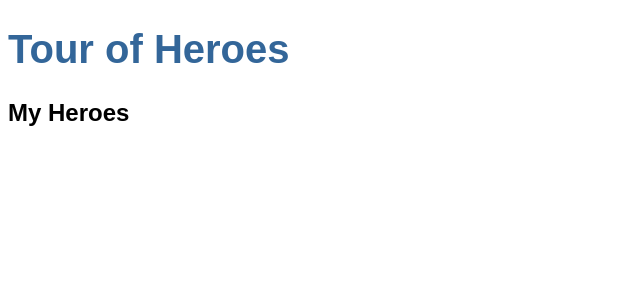
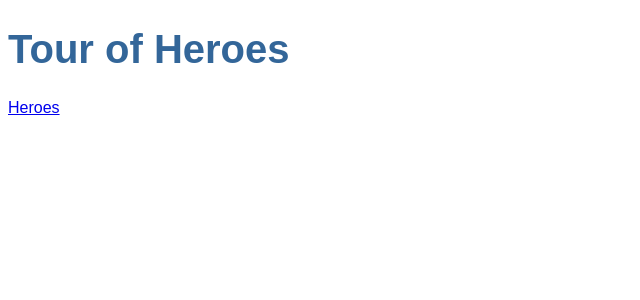
Before and after one commit to Zyrone05/Heros, an Angular app: page / in a window 1280 px wide. Shown: the top 300 px of the page, without its empty margins (0-640 px from the left). Built offline with nearby package versions, Linux system fonts and the light colour scheme.

Commit message:
Navigation Hinzfügen

```diff
--- a/src/app/app.component.html
+++ b/src/app/app.component.html
@@ -1,3 +1,6 @@
 <h1>{{title}}</h1>
-<app-heroes></app-heroes>
+<nav>
+    <a routerLink="/heroes">Heroes</a>
+</nav>
+<router-outlet></router-outlet>
 <app-messages></app-messages>
--- a/src/app/app.module.ts
+++ b/src/app/app.module.ts
@@ -5,6 +5,7 @@
 import { HeroesComponent } from './heroes/heroes.component';
 import { HeroDetailComponent } from './hero-detail/hero-detail.component';
 import { MessagesComponent } from './messages/messages.component';
+import { AppRoutingModule } from './app-routing.module';
 
 @NgModule({
   declarations: [
@@ -15,7 +16,8 @@
   ],
   imports: [
     BrowserModule,
-    FormsModule
+    FormsModule,
+    AppRoutingModule
   ],
   providers: [
     // no need to place any providers due to the `providedIn` flag...
```
Also changed, not shown: src/app/app-routing.module.ts (added, +13 -0 lines).
